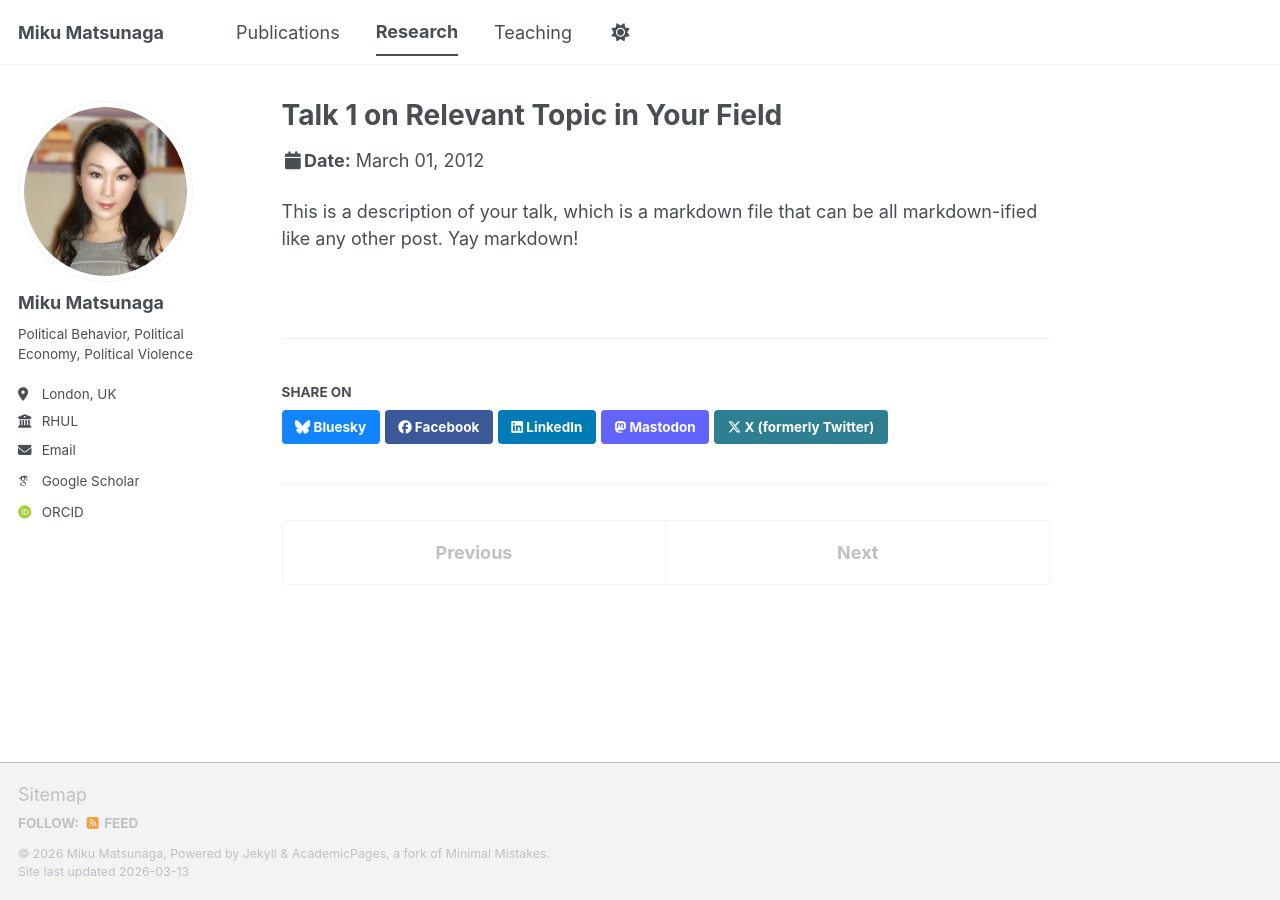
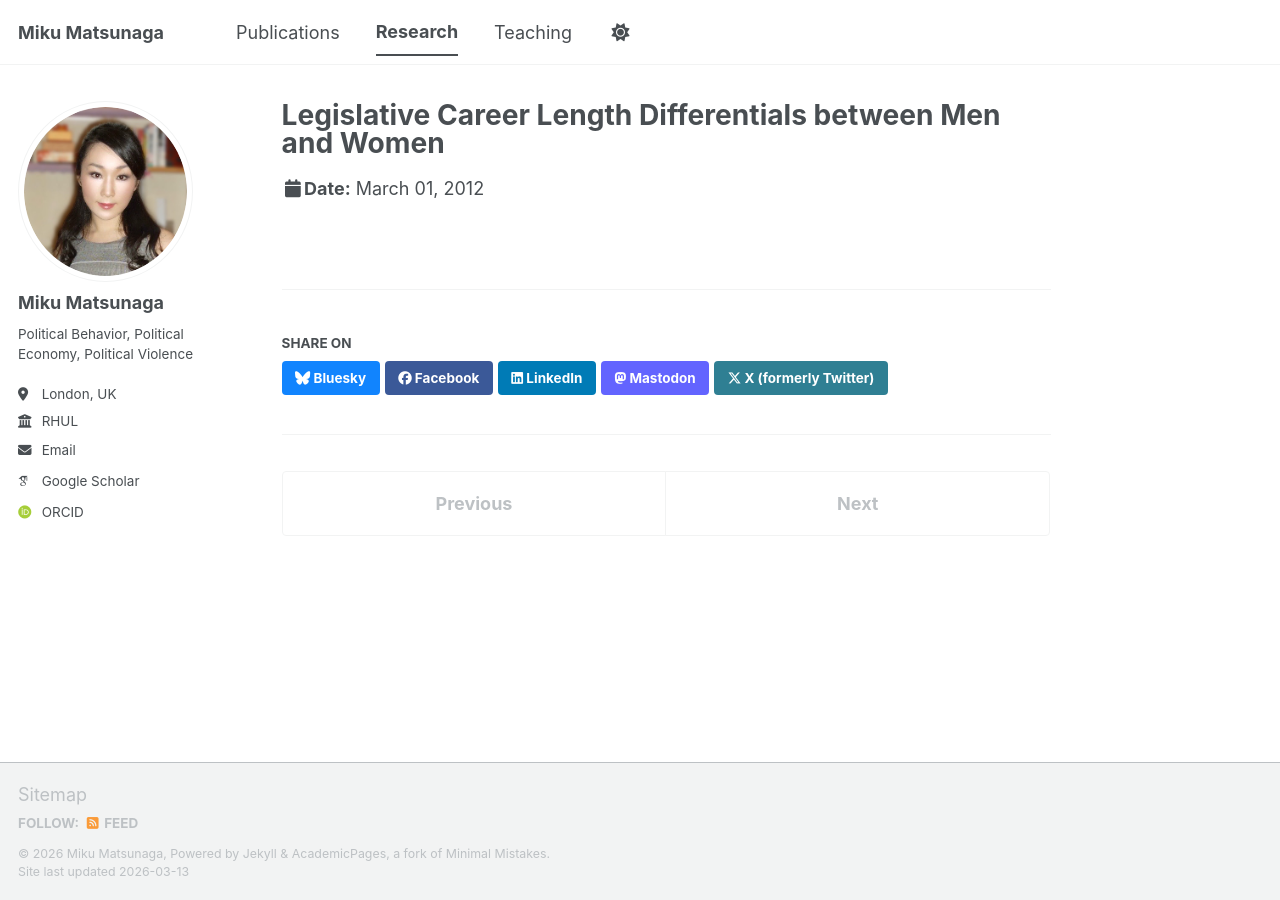
Before and after one commit to mikumatsunaga/mikumatsunaga.github.io, a Jekyll site: the page built from _talks/2012-03-01-talk-1.md, in a window 1280 px wide. Built offline with Jekyll 4.4.1, drawn with Linux system fonts in a browser that asks for light colours; some web fonts are replaced; a script bundle is joined from its source files by our own code; library files that are not in the unit come from our copies.

Commit message:
Update 2012-03-01-talk-1.md

```diff
--- a/_talks/2012-03-01-talk-1.md
+++ b/_talks/2012-03-01-talk-1.md
@@ -1,11 +1,8 @@
 ---
-title: "Talk 1 on Relevant Topic in Your Field"
+title: "Legislative Career Length Differentials between Men and Women"
 collection: talks
 type: "Talk"
 permalink: /talks/2012-03-01-talk-1
-venue: "UC San Francisco, Department of Testing"
-date: 2012-03-01
-location: "San Francisco, CA, USA"
+venue: "presented at JSQPS, Humboldt Governance Lab, Kiel Political Behavior workshop, SPSA, ECPG, EPSS"
+
 ---
-
-This is a description of your talk, which is a markdown file that can be all markdown-ified like any other post. Yay markdown!
```
